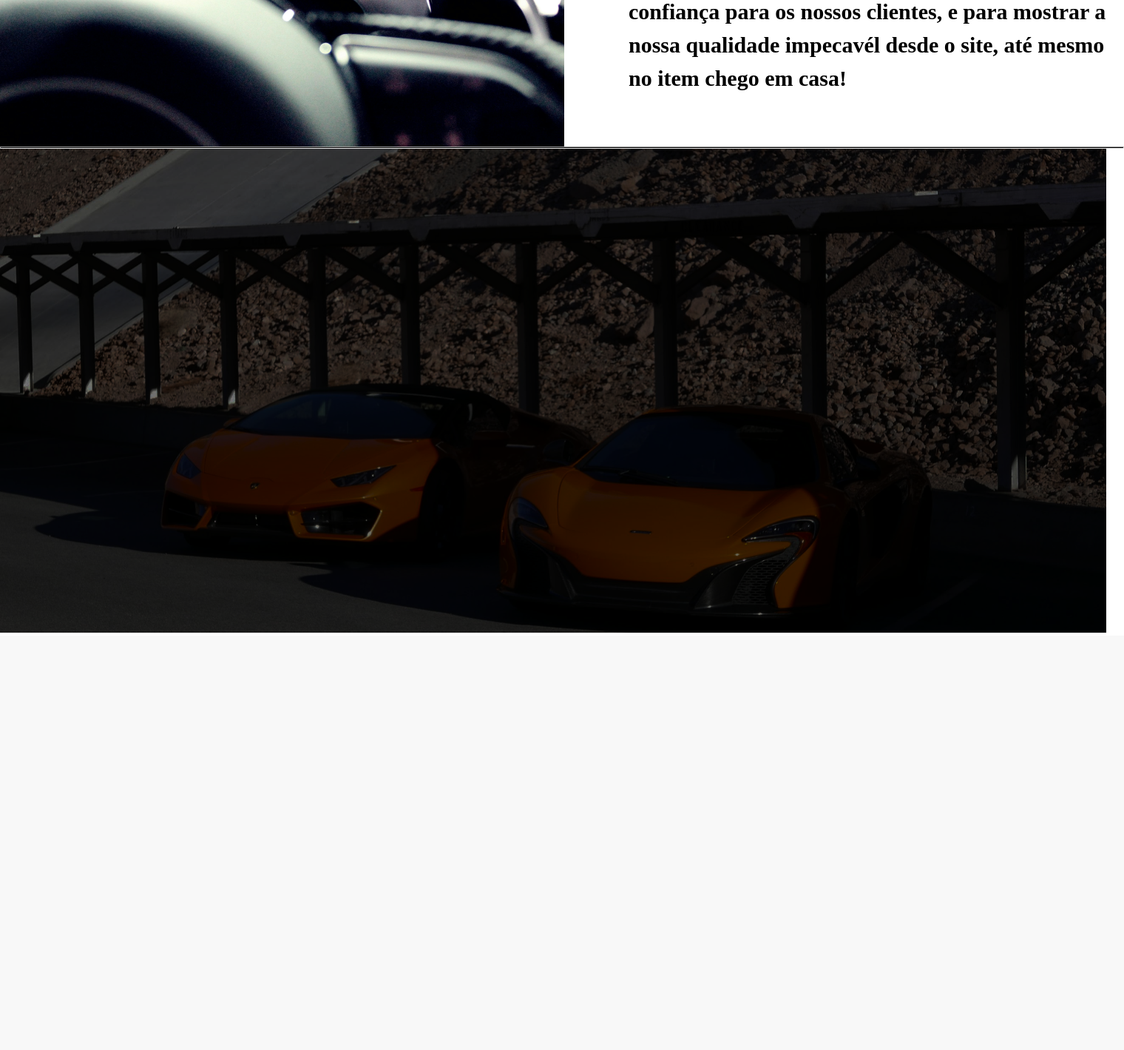
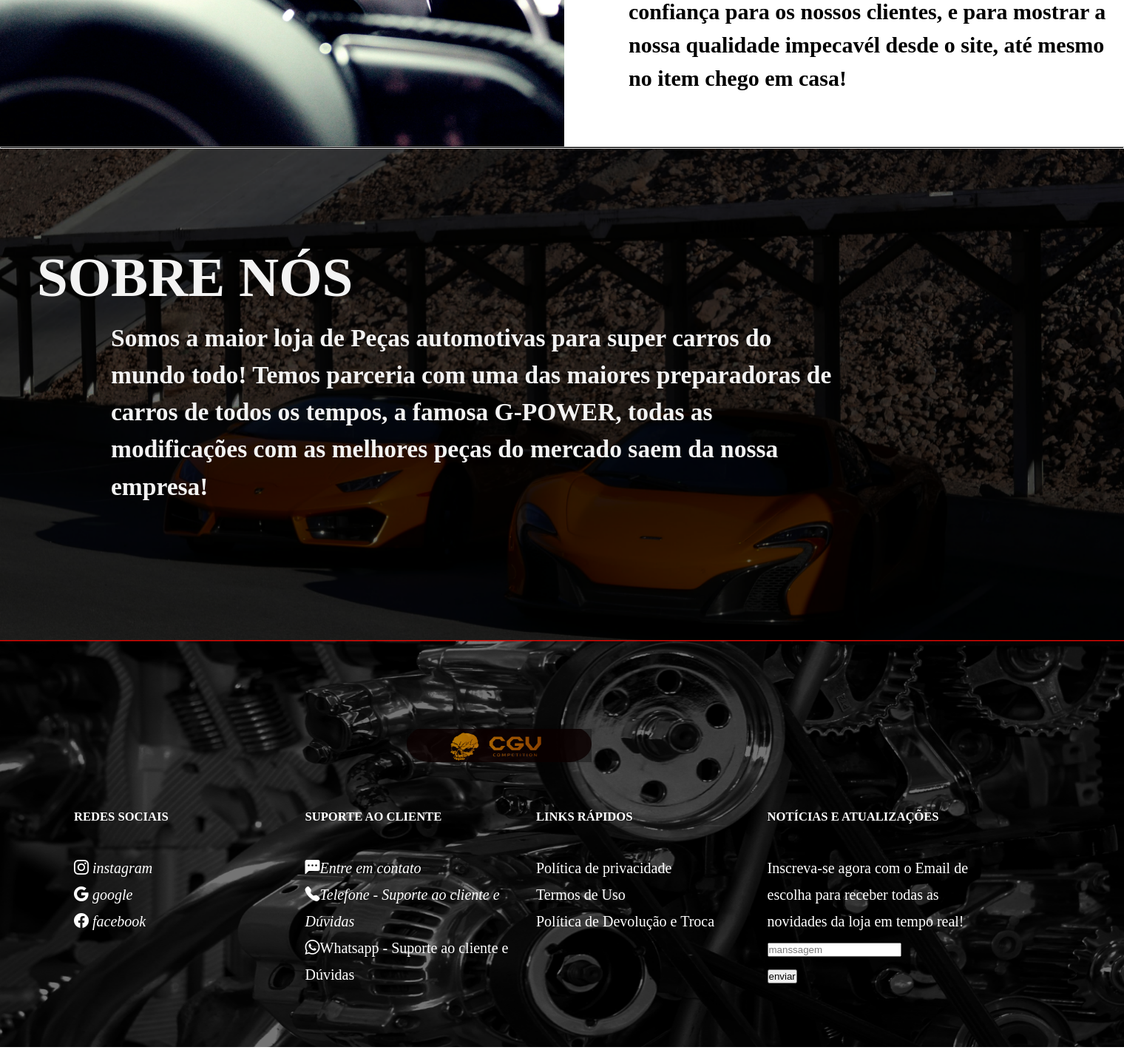
Before and after one commit to ictor226/CGV_CONPETITION, a PHP site: page / in a window 1520 px wide. Shown: the part 2904-4323 px from the top of the page at 74% size. Before the commit the page ends 3759 px from the top, so only its background shows below. Run offline with PHP 8.4, Linux system fonts and the light colour scheme.

Commit message:
terminei tela inicial

```diff
--- a/ASSETS/CSS/tela-inicial.css
+++ b/ASSETS/CSS/tela-inicial.css
@@ -217,8 +217,72 @@ background-color: #000;
 
 /* tela 04 */
 
+.img-sobre{
+    width: 100%;
+    height: 21%;
+}
+
 .hr-tela04{
     margin-top: -20px;
     height: 1px;
     background-color: #000;
     }
+
+.dit-h{
+    color: #f3f3f3;
+    line-height: 1.5;
+    font-size: 50px;
+
+
+}
+
+.h2-tela04{
+    margin-top: -550px;
+    margin-left: 50px;
+
+
+}
+#h6-tela04{
+
+    align-items: center;
+    width: 1000px;
+    margin-left: 150px;
+
+
+}
+/* tela 05 */
+
+
+.img-rodape-02{
+
+    width: 100%;
+    height: 550px;
+    margin-top: 182px;
+
+
+}
+.logo-05{
+     background-color: #00000057;
+     transform: translateY(-350px);
+     margin-left: 550px;
+
+
+}
+
+
+
+.info{
+   margin-top: -330px;
+    display: grid;
+    grid-template-columns: 1fr 1fr 1fr 1fr;
+    width: 1250px;
+    margin-left: 100px;
+    color: #ffffff;
+    font-size: 20px;
+    line-height: 1.8;
+}
+#edt-icons{
+    text-decoration: none;
+    color: #ffffff;
+    line-height: 1.8;
+}
--- a/index.html
+++ b/index.html
@@ -8,6 +8,7 @@
     <link rel="stylesheet" href="./ASSETS/CSS/tela-inicial.css">
     <title>CGV COMPETITION</title>
 </head>
+
 <body>
     <header>
 
@@ -56,18 +57,17 @@
 
 
 
-<!-- -----------------------------segunda tela---------------------------------------->
+    <!-- -----------------------------segunda tela---------------------------------------->
 
 
-        <!-- Conteúdo que ficará sobre a imagem -->
-        <div class="button-container">
+    <!-- Conteúdo que ficará sobre a imagem -->
+    <div class="button-container">
 
         <button class="button_tela02">PROJETOS</button>
         <button class="button_tela02">TODOS OS PROUTOS</button>
         <button class="button_tela02">AJUDA</button>
 
-        </div>
-
+    </div>
 
     <h1 class="produ">PRODUTOS EM DESTAQUE</h1>
 
@@ -83,7 +83,8 @@
             </div>
             <div class="item">
                 <figure>
-                    <img src="./ASSETS/img/tela inicial/kit turbo.png" alt="KIT NITRO NOS COMPLETO" class="foto-produto">
+                    <img src="./ASSETS/img/tela inicial/kit turbo.png" alt="KIT NITRO NOS COMPLETO"
+                        class="foto-produto">
                     <figcaption>
                         <h4 class="h4-tela02">KIT NITRO NOS COMPLETO</h4>
                     </figcaption>
@@ -118,7 +119,8 @@
             </div>
             <div class="item02">
                 <figure>
-                    <img src="./ASSETS/img/tela inicial/kit turbo.png" alt="KIT NITRO NOS COMPLETO" class="foto-produto">
+                    <img src="./ASSETS/img/tela inicial/kit turbo.png" alt="KIT NITRO NOS COMPLETO"
+                        class="foto-produto">
                     <figcaption>
                         <h4 class="h4-tela02">KIT NITRO NOS COMPLETO</h4>
                     </figcaption>
@@ -153,7 +155,8 @@
             </div>
             <div class="item03">
                 <figure>
-                    <img src="./ASSETS/img/tela inicial/kit turbo.png" alt="KIT NITRO NOS COMPLETO" class="foto-produto">
+                    <img src="./ASSETS/img/tela inicial/kit turbo.png" alt="KIT NITRO NOS COMPLETO"
+                        class="foto-produto">
                     <figcaption>
                         <h4 class="h4-tela02">KIT NITRO NOS COMPLETO</h4>
                     </figcaption>
@@ -180,18 +183,82 @@
     <!-- TELA 03 -->
     <hr class="hr-tela03">
     <section class="tela-envio">
-        <img src="./ASSETS/img/tela inicial/envio.png" class="img-envio" >
+        <img src="./ASSETS/img/tela inicial/envio.png" class="img-envio">
         <h2 class="h2-tela-03">ENVIO IMEDIATO!</h2>
-        <h4 class="h4-tela-03">Isso mesmo! Nós temos envio imediato para a entrega a partir do pagamento realizado na compra de cada item, isso tudo para passar confiança para os nossos clientes, e para mostrar a nossa qualidade impecavél desde o site, até mesmo no item chego em casa!
+        <h4 class="h4-tela-03">Isso mesmo! Nós temos envio imediato para a entrega a partir do pagamento realizado na
+            compra de cada item, isso tudo para passar confiança para os nossos clientes, e para mostrar a nossa
+            qualidade impecavél desde o site, até mesmo no item chego em casa!
         </h4>
 
     </section>
     <!-- tla 04 -->
     <hr class="hr-tela04">
 
-    <img src="./ASSETS/img/tela inicial/sobre nós.png" alt="">
+    <img src="./ASSETS/img/tela inicial/sobre nós.png" alt="" class="img-sobre">
+    <div class="dit-h">
+        <h2 class="h2-tela04">SOBRE NÓS</h2>
+
+        <h6 id="h6-tela04">Somos a maior loja de Peças automotivas para super carros do mundo todo! Temos parceria com
+            uma das maiores preparadoras de carros de todos os tempos, a famosa G-POWER, todas as modificações com as
+            melhores peças do mercado saem da nossa empresa!</h6>
+    </div>
+
+    <!-- tela 05 -->
+
+
+     <img src="./ASSETS/img/tela inicial/rodape.png" alt="" class="img-rodape-02">
 
 
 
+
+
+    <section class="info">
+        <div>
+        <h5>REDES SOCIAIS</h5>
+        <br>
+        <a id="edt-icons"  href="#"><i class="bi bi-instagram"> instagram</i></a>
+        <br>
+        <a id="edt-icons" href="#"><i class="bi bi-google"> google</i></a>
+        <br>
+        <a id="edt-icons" href="#"><i class="bi bi-facebook"> facebook</i></a>
+        </div>
+
+        <div>
+        <h5>SUPORTE AO CLIENTE</h5>
+        <br>
+        <a id="edt-icons" href=""><i class="bi bi-chat-left-dots-fill">Entre em contato </i></a>
+        <br>
+        <a id="edt-icons" href=""><i class="bi bi-telephone-fill">Telefone - Suporte ao cliente e Dúvidas</i></a>
+        <br>
+        <a id="edt-icons" href="" <i class="bi bi-whatsapp">Whatsapp - Suporte ao cliente e Dúvidas</i></a>
+        </div>
+
+        <div>
+        <h5>LINKS RÁPIDOS</h5>
+        <br>
+        <a>Política de privacidade</a>
+        <br>
+        <a>Termos de Uso</a>
+        <br>
+        <a>Política de Devolução e Troca</a>
+        </div>
+
+        <div>
+        <h5>NOTÍCIAS E ATUALIZAÇÕES</h5>
+        <br>
+        <a>Inscreva-se agora com o Email de escolha para receber todas as novidades da loja em tempo real!</a>
+        <br>
+        <a><input type="text" placeholder="manssagem" class="espacamento-02"></a>
+        <br>
+
+        <a><button>enviar</button></a>
+        </div>
+
+    </section>
+
+ <a href="#"></a><img src="./ASSETS/img/tela inicial/cf8d9fb9-7f78-4042-ad6d-e5ad3a6520c6 1.png"
+    alt="" width="250" height="45" class="logo-05">
+
 </body>
+
 </html>
```
